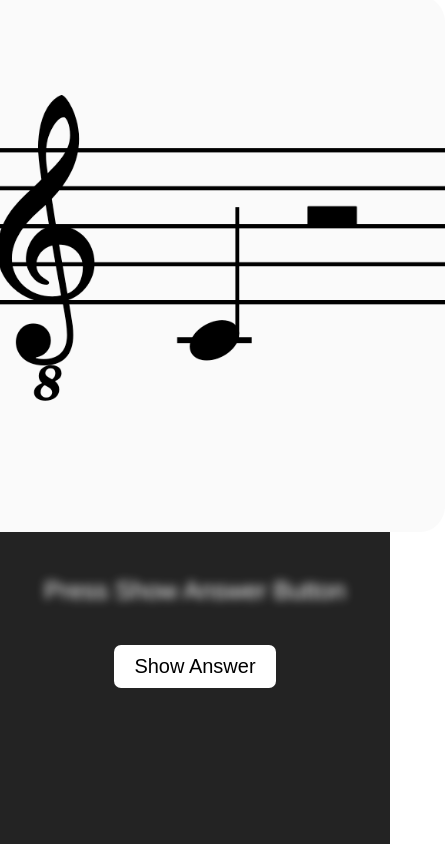
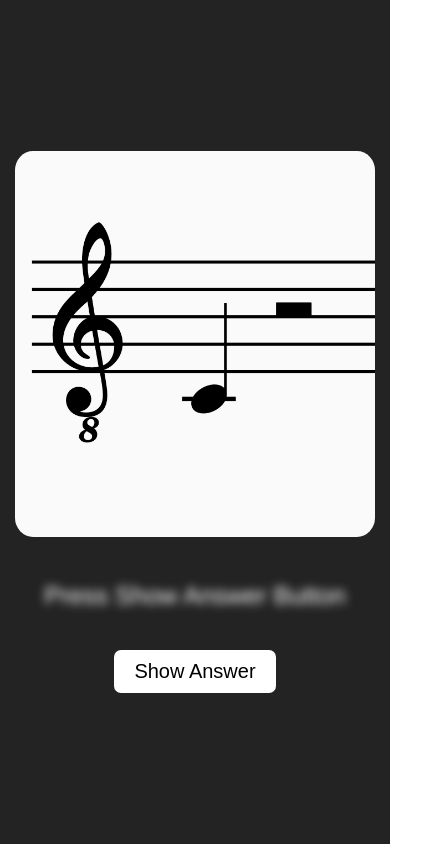
Before and after one commit to fuzzknob/learner, a Vue app: page / in a window 390 px wide. Shown: the whole page, 445 px wide, since content can reach past the window. Built offline with nearby package versions, Linux system fonts and the light colour scheme.

Commit message:
fix: responsive issue

```diff
--- a/src/App.vue
+++ b/src/App.vue
@@ -68,11 +68,11 @@ function handleButtonPress() {
   flex-direction: column;
   justify-content: center;
   align-items: center;
-  padding-bottom: 160px;
 }
 
 .image {
-  width: 500px;
+  max-width: 500px;
+  padding: 0 15px;
 }
 
 .image img {
```
